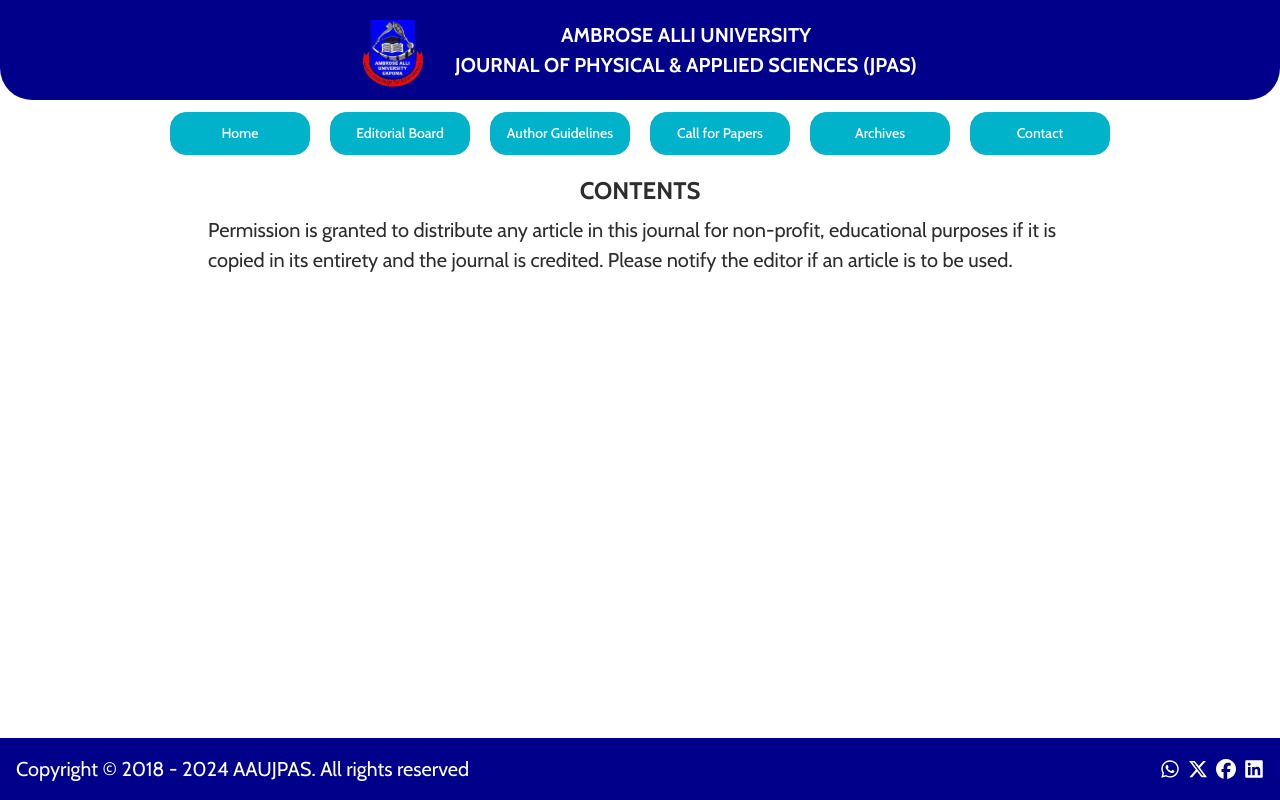
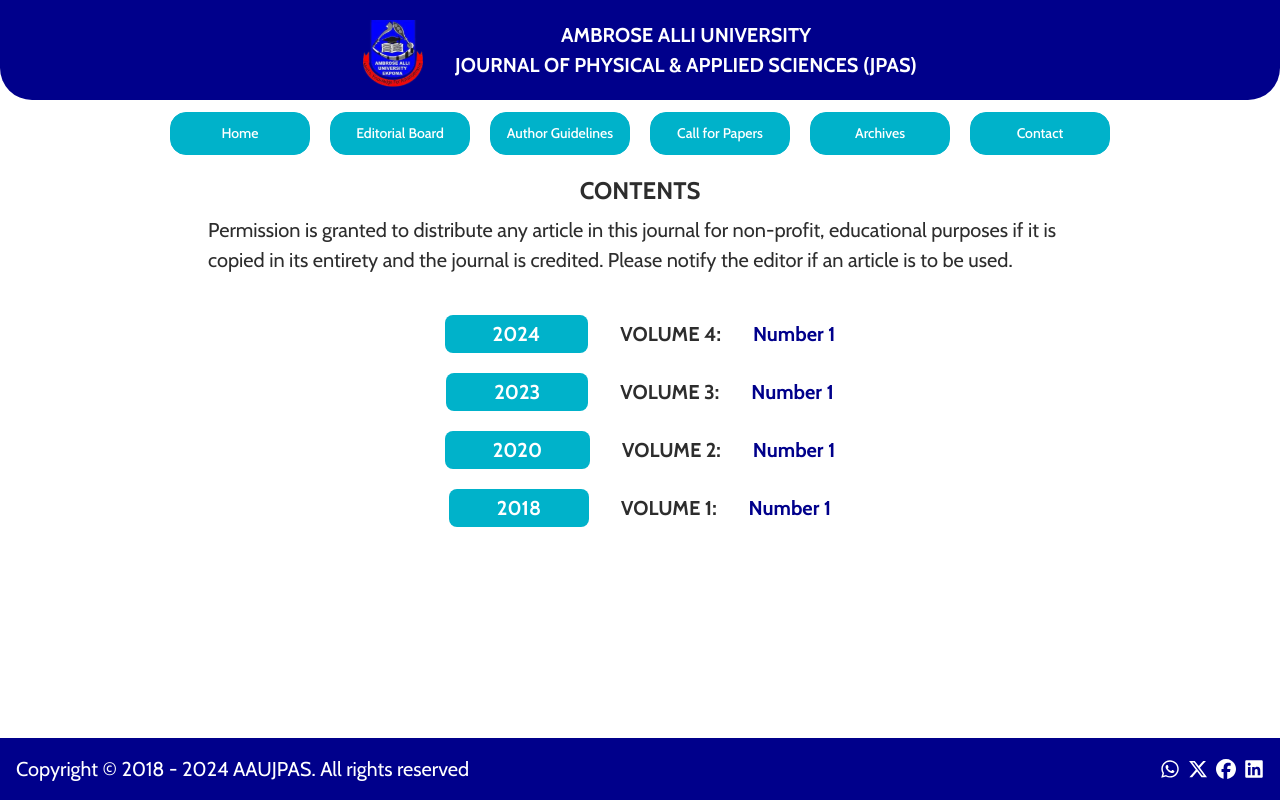
Before and after one commit to Ghostland20/aaujpas, a React (Vite) app: page /archive in a window 1280 px wide. Built offline with nearby package versions, Linux system fonts and the light colour scheme.

Commit message:
back on track

```diff
--- a/src/App.jsx
+++ b/src/App.jsx
@@ -1,6 +1,6 @@
 import React from "react";
 import { Navbar, Footer } from './constants'
-import { Archive, Home, Contact, Eboard, Guidelines, Papers, Newsletter } from "./components";
+import { Archive, ArchiveList, Home, Contact, Eboard, Guidelines, Papers, Newsletter } from "./components";
 import './index.css'
 
 import { Routes, Route } from 'react-router-dom'
@@ -15,11 +15,13 @@
         <Routes>
           <Route path='/'             element={[<Home/>]}/>
           <Route path='/archive'      element={[<Archive/>]}/>
+          <Route path='/archive/:year'      element={[<ArchiveList/>]}/>
           <Route path='/contact'      element={[<Contact/>]}/>
           <Route path='/editorial'    element={[<Eboard/>]}/>
           <Route path='/guidelines'   element={[<Guidelines/>]}/>
           <Route path='/papers'       element={[<Papers/>]}/>
           <Route path='/newsletter'   element={[<Newsletter/>]}/>
+
         </Routes>
       </div>
 
--- a/src/components/archives/archive.css
+++ b/src/components/archives/archive.css
@@ -9,3 +9,20 @@
 .info{
     @apply text-left w-full flex justify-start items-start;
 }
+
+.archive_list{
+    @apply w-full mt-10  flex flex-col justify-start items-center gap-5;
+}
+
+.a_item{
+    @apply font-bold flex items-center justify-start gap-8;
+}
+
+
+.a_item span{
+    @apply  py-1 px-12 bg-[--secondary] rounded-lg flex items-center justify-center text-white;
+}
+
+.a_item a{
+    @apply text-[--main];
+}
--- a/src/components/archives/archive.jsx
+++ b/src/components/archives/archive.jsx
@@ -1,5 +1,6 @@
 import React from 'react'
 import './archive.css'
+import { Link } from 'react-router-dom'
 
 const Archive = () => {
   return (
@@ -10,6 +11,35 @@
             <p>Permission is granted to distribute any article in this journal for non-profit, educational purposes if it is copied in its
             entirety and the journal is credited. Please notify the editor if an article is to be used.</p>
             </div>
+
+            <div className='archive_list'>
+              <div className='a_item'>
+                <span>2024</span>
+                  <p>VOLUME 4:</p>
+                  <Link to={`/archive/${"2024"}`}>Number 1</Link>
+              </div>
+
+              <div className='a_item'>
+              <span>2023</span>
+                <p>VOLUME 3:</p>
+                <Link to={`/archive/${"2023"}`}>Number 1</Link>
+              </div>
+
+              <div className='a_item'>
+              <span>2020</span>
+                <p>VOLUME 2:</p>
+                <Link to={`/archive/${"2020"}`}>Number 1</Link>
+              </div>
+
+              <div className='a_item'>
+              <span>2018</span>
+                <p>VOLUME 1:</p>
+                <Link to={`/archive/${"2018"}`}>Number 1</Link>
+
+              </div>
+            </div>
+
+
         </div>
   )
 }
--- /dev/null
+++ b/src/components/archives/archiveList.jsx
@@ -0,0 +1,9 @@
+import React from 'react'
+
+const ArchiveList = () => {
+  return (
+    <div>ArchiveList</div>
+  )
+}
+
+export default ArchiveList
--- a/src/components/index.js
+++ b/src/components/index.js
@@ -1,4 +1,5 @@
 import Archive from './archives/archive'
+import ArchiveList from './archives/archiveList'
 import Home from './home/home'
 import Contact from './contact/contact'
 import Eboard from './eboard/eboard'
@@ -9,6 +10,7 @@
 export {
     Home,
     Archive,
+    ArchiveList,
     Contact,
     Eboard,
     Guidelines,
```
